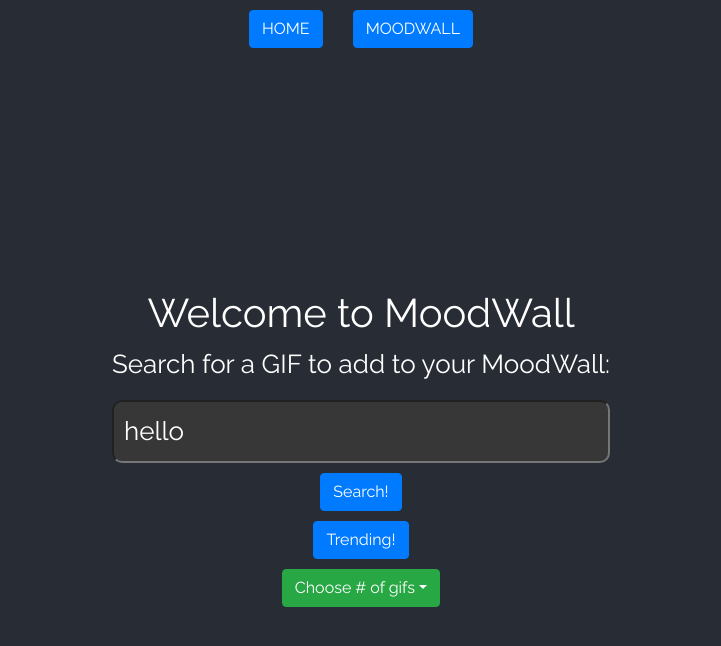
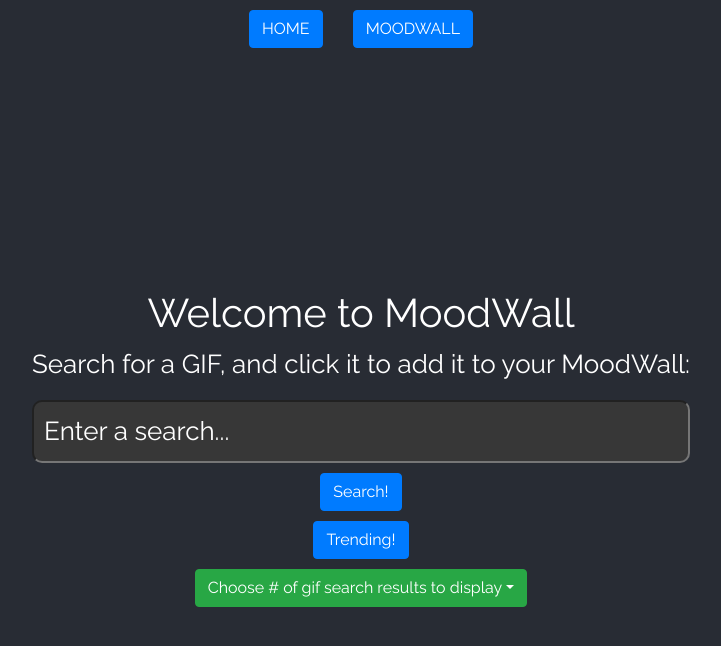
Before and after one commit to mhanna15/GifPicker, a React (Create React App) app in the folder gifpicker/: page / in a window 1280 px wide. Shown: the top 646 px of the page, without its empty margins (279-1000 px from the left). Built offline with nearby package versions, Linux system fonts and the light colour scheme.

Commit message:
clarity / instructions to use

```diff
--- a/gifpicker/src/searchForm.js
+++ b/gifpicker/src/searchForm.js
@@ -5,7 +5,7 @@ import { Button, Dropdown } from "react-bootstrap";
 import "./SearchForm.css";
 
 const SearchForm = props => {
-  const [query, setQuery] = useState("hello");
+  const [query, setQuery] = useState("Enter a search...");
   const [results, setResults] = useState([]);
   const [limit, setLimit] = useState(3);
   const { updateMoodLinks } = props;
@@ -33,7 +33,7 @@ const SearchForm = props => {
 
   return (
     <form className="SearchForm" onSubmit={fetchAPI}>
-      <p>Search for a GIF to add to your MoodWall:</p>
+      <p>Search for a GIF, and click it to add it to your MoodWall:</p>
 
       <input
         name="query"
@@ -56,7 +56,7 @@ const SearchForm = props => {
 
       <Dropdown>
         <Dropdown.Toggle variant="success" id="dropdown-basic">
-          Choose # of gifs
+          Choose # of gif search results to display
         </Dropdown.Toggle>
 
         <Dropdown.Menu>
```
